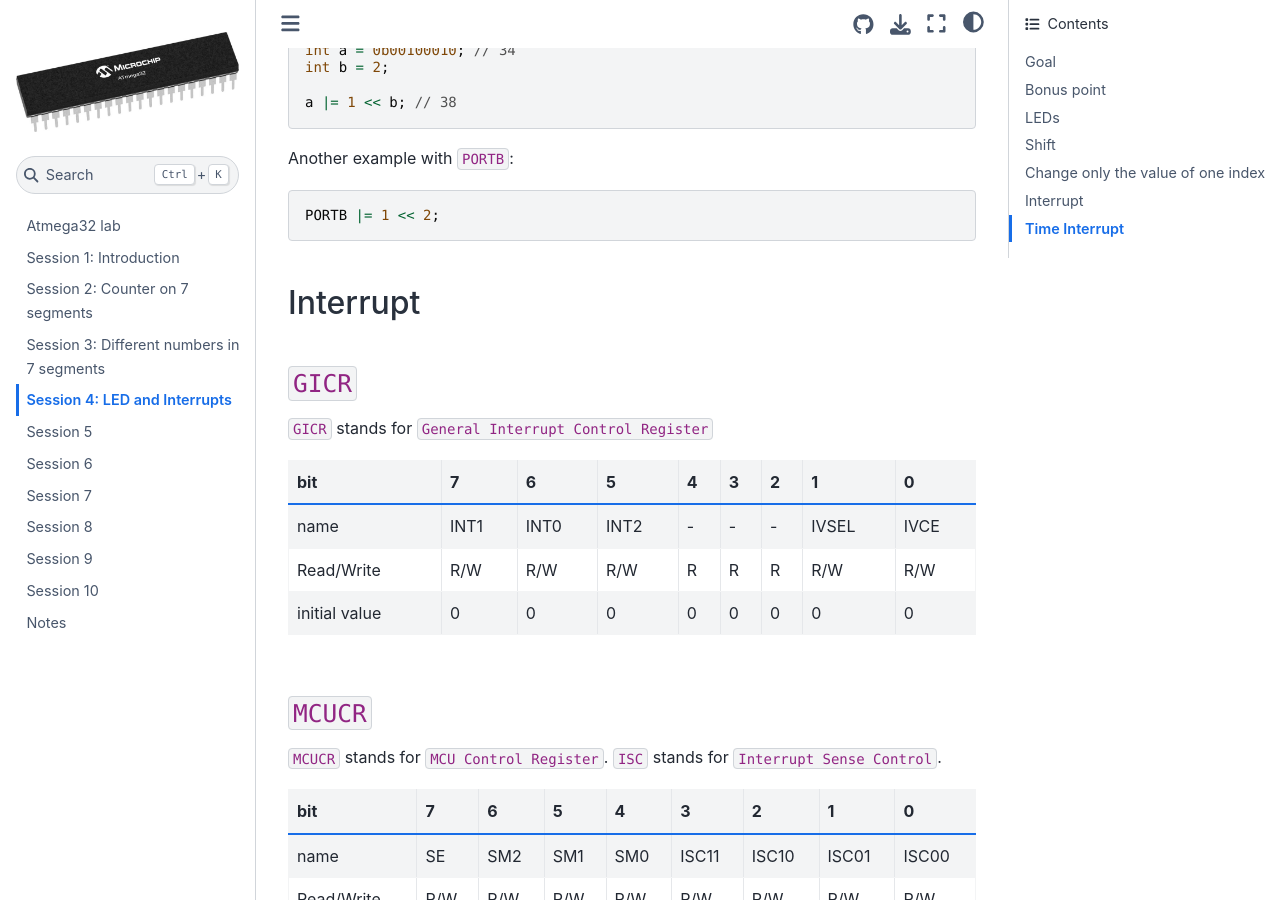
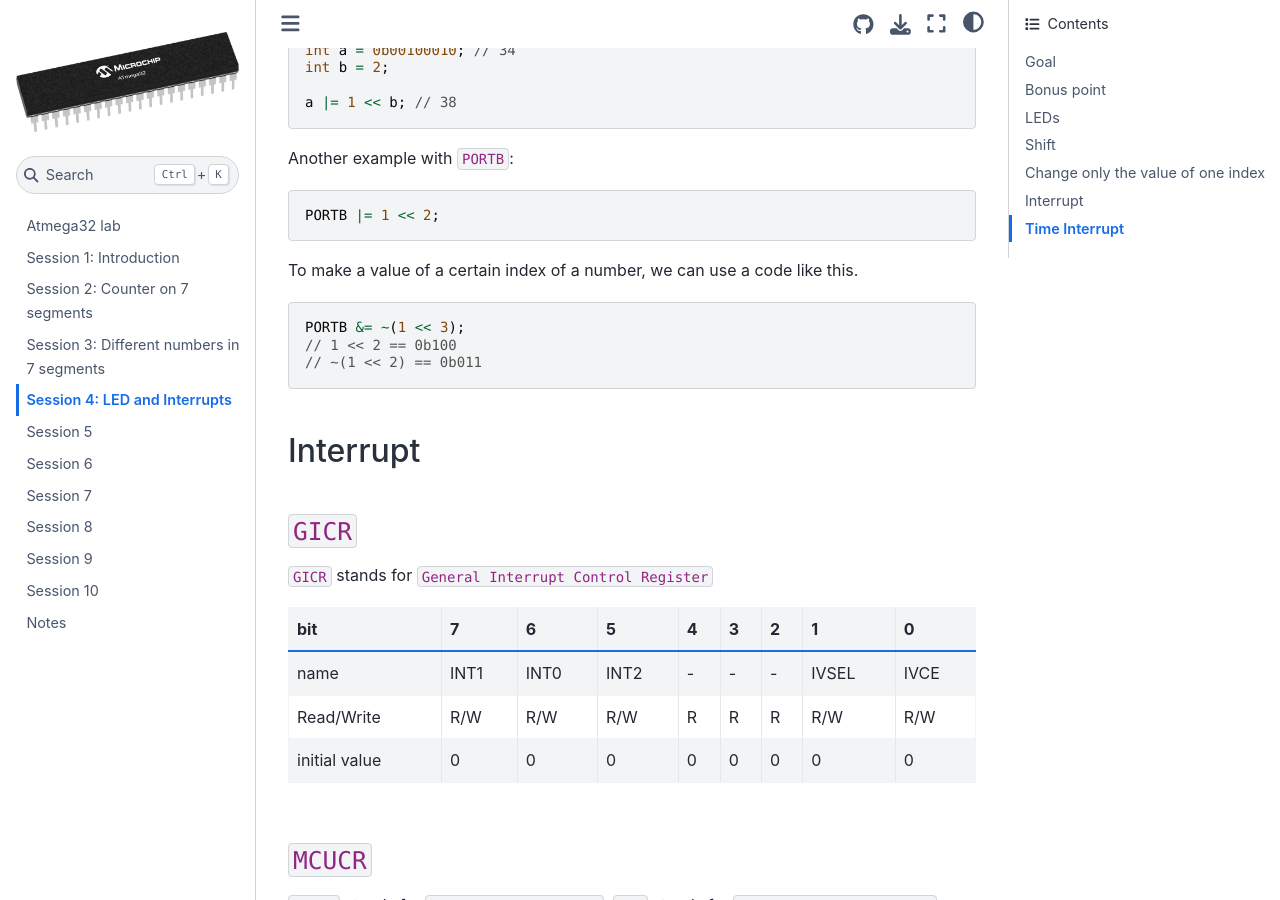
Before and after one commit to LiterallyTheOne/atmega32_lab, a Jupyter Book: the page built from docs/session_4.md, in a window 1280 px wide and 900 px high, scrolled down 1509 px. Built offline with Jupyter Book 1.0.4 settings and Sphinx 7.4.7 and the Sphinx Book theme 1.1.4, drawn with Linux system fonts in a browser that asks for light colours.

Commit message:
Add how to make a value of one index of a number to zero

````diff
--- a/docs/session_4.md
+++ b/docs/session_4.md
@@ -68,6 +68,17 @@ Another example with `PORTB`:
 PORTB |= 1 << 2;
 ```
 
+To make a value of a certain index of a number,
+we can use a code like this.
+
+
+```c
+PORTB &= ~(1 << 3);
+// 1 << 2 == 0b100
+// ~(1 << 2) == 0b011
+```
+
+
 ## Interrupt
 
 ### `GICR`
````
